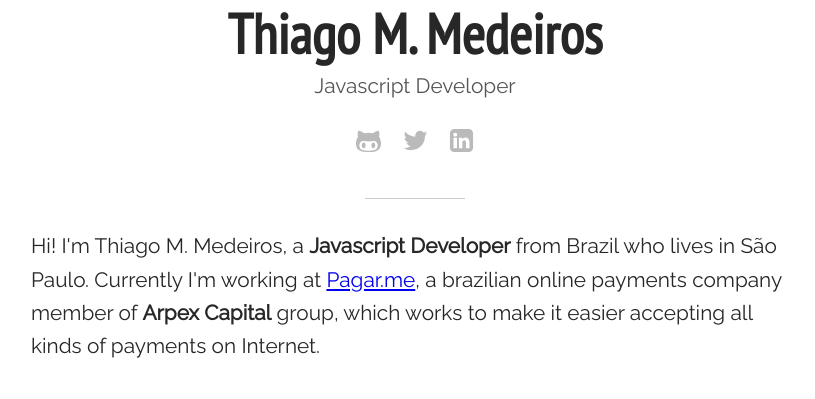
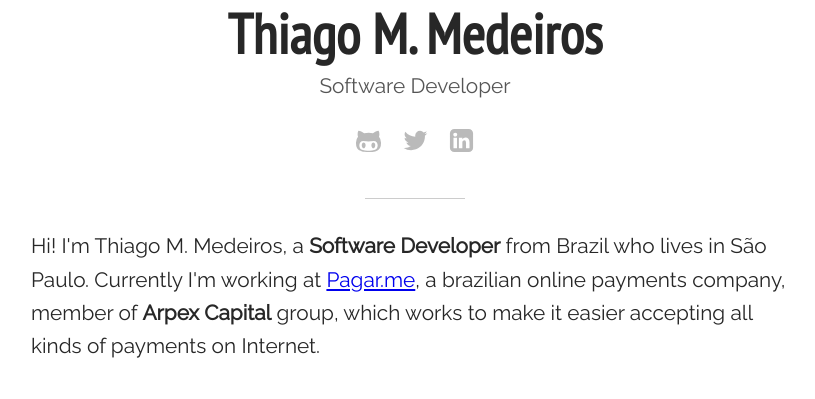
Before and after one commit to thgmhz/thiagommedeiros.github.io, a plain HTML site: page index.html in a window 1280 px wide. Shown: the part 357-756 px from the top of the page, without its empty margins (225-1040 px from the left). Drawn offline with Linux system fonts and the light colour scheme; a web font is replaced by a local one.

Commit message:
Update job role

```diff
--- a/index.html
+++ b/index.html
@@ -19,10 +19,10 @@
     <header class="header">
       <div class="container">
         <a href="/">
-          <img src="assets/img/thiagomunhoz.jpg" alt="Thiago M. Medeiros - Javascript Developer" class="me">
+          <img src="assets/img/thiagomunhoz.jpg" alt="Thiago M. Medeiros - Software Developer" class="me">
         </a>
         <h1>Thiago M. Medeiros</h1>
-        <p>Javascript Developer</p>
+        <p>Software Developer</p>
 
         <ul class="social-icons">
           <li>
@@ -42,7 +42,7 @@
     <section class="post-section">
       <div class="post-content">
         <div class="container">
-          <p>Hi! I'm Thiago M. Medeiros, a <strong>Javascript Developer</strong> from Brazil who lives in São Paulo. Currently I'm working at <a href="http://www.pagar.me" title="Pagar.me" target="_blank">Pagar.me</a>, a brazilian online payments company member of <strong>Arpex Capital</strong> group, which works to make it easier accepting all kinds of payments on Internet.</p>
+          <p>Hi! I'm Thiago M. Medeiros, a <strong>Software Developer</strong> from Brazil who lives in São Paulo. Currently I'm working at <a href="http://www.pagar.me" title="Pagar.me" target="_blank">Pagar.me</a>, a brazilian online payments company, member of <strong>Arpex Capital</strong> group, which works to make it easier accepting all kinds of payments on Internet.</p>
           <h2>Main skills</h2>
           <ul>
             <li>Javascript</li>
```
